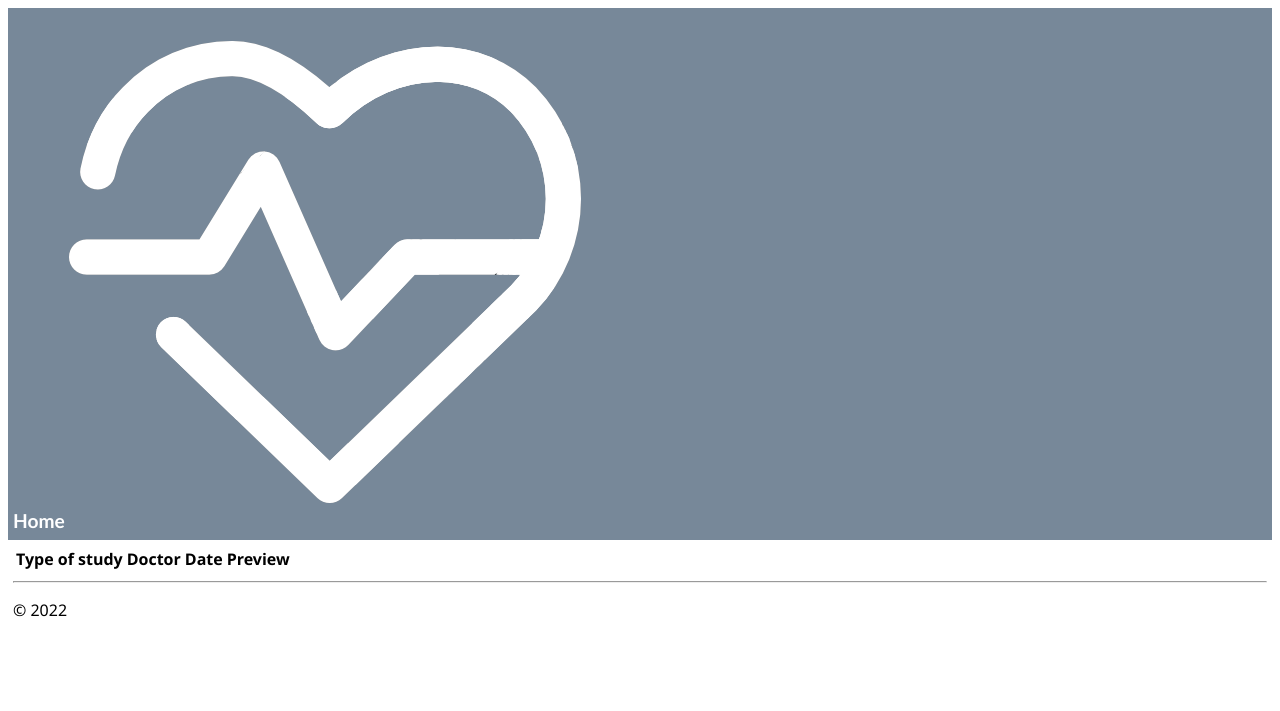
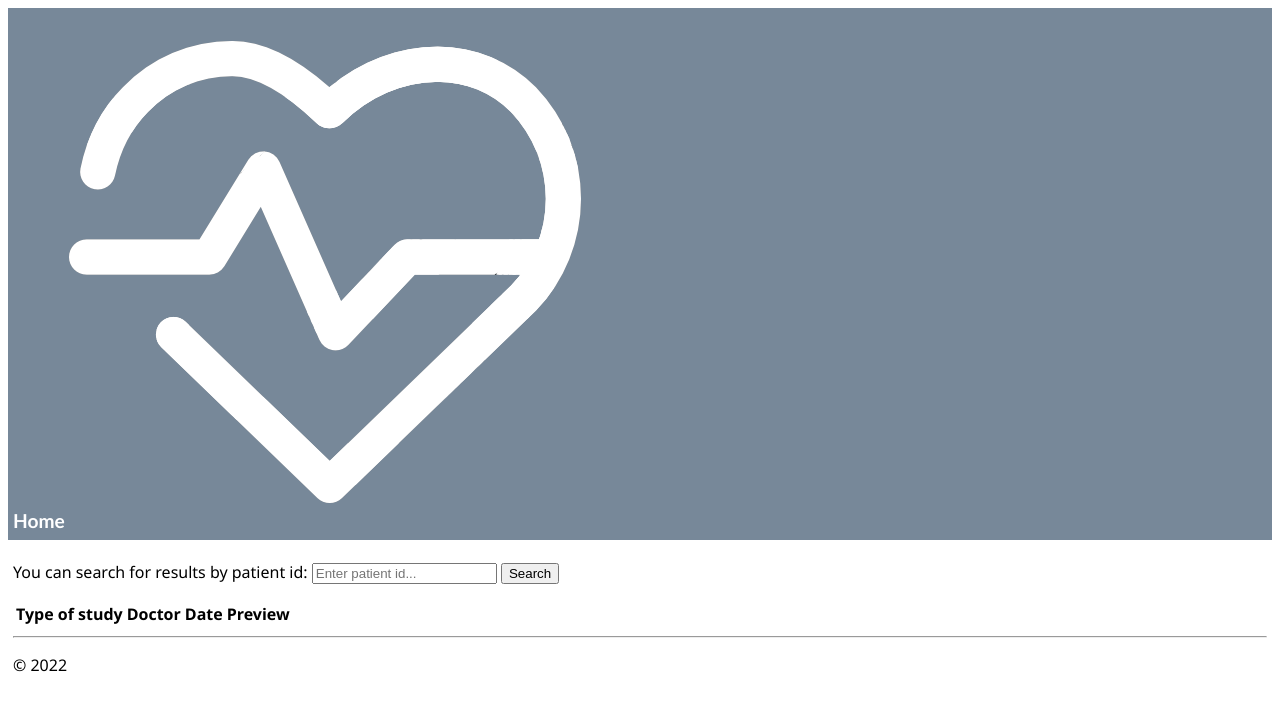
Before and after one commit to AnetaBn/Medical-Results-Portal, a Django app: page /wyniki/1/history in a window 1280 px wide. Shown: the top 711 px of the page. Run offline with Django 4.2, Linux system fonts and the light colour scheme; data comes from the database, SQL or seed files in the repository; lists and menus that the app fills with data are empty.

Commit message:
filter id

```diff
--- a/wyniki/templates/wyniki/history.html
+++ b/wyniki/templates/wyniki/history.html
@@ -6,6 +6,14 @@ History of results
         {% load static %}
         <link rel="stylesheet" type="text/css" href="{% static 'wyniki/site.css' %}" />
     <body>
+        <div class="container4">
+            <form>
+               <p> <label class="container4" for="filter_id">You can search for results by patient id: </label>
+                <input type="text" name = "q" placeholder="Enter patient id...">
+                <button type="submit" class="d-inline-block" name= "search">Search</button>
+               </p>
+            </form>
+        </div>
 {#    {% if user.username in doctor_list %}#}
         <table id="study" class="history_table">
             <tr>
@@ -15,7 +23,8 @@ History of results
                 {% else %}
                     <th><strong>Doctor</strong></th>
                 {% endif %}
-                <th><strong>Date</strong></th>
+                <th><strong>Date</strong>
+                </th>
                 {% if request.user.groups.all.0.name == 'Lekarze' %}
                     <th>Edit</th>
                 {% endif %}
--- a/wyniki/views.py
+++ b/wyniki/views.py
@@ -171,7 +171,14 @@ def create_study(request, name):
                   )
 
 def history(request, name):
-    results_list = Study.objects.all()
+    if 'q' in request.GET:
+        q=request.GET['q']
+        idd = Patient(patient_id=q)
+        results_list=Study.objects.filter(patient_id=idd)
+    else:
+        results_list = Study.objects.all()
+
+
     doctor_list = []
     patient_results = []
     doctor_results = []
```
Also changed, not shown: wyniki/static/wyniki/site.css (+22 -0 lines).
